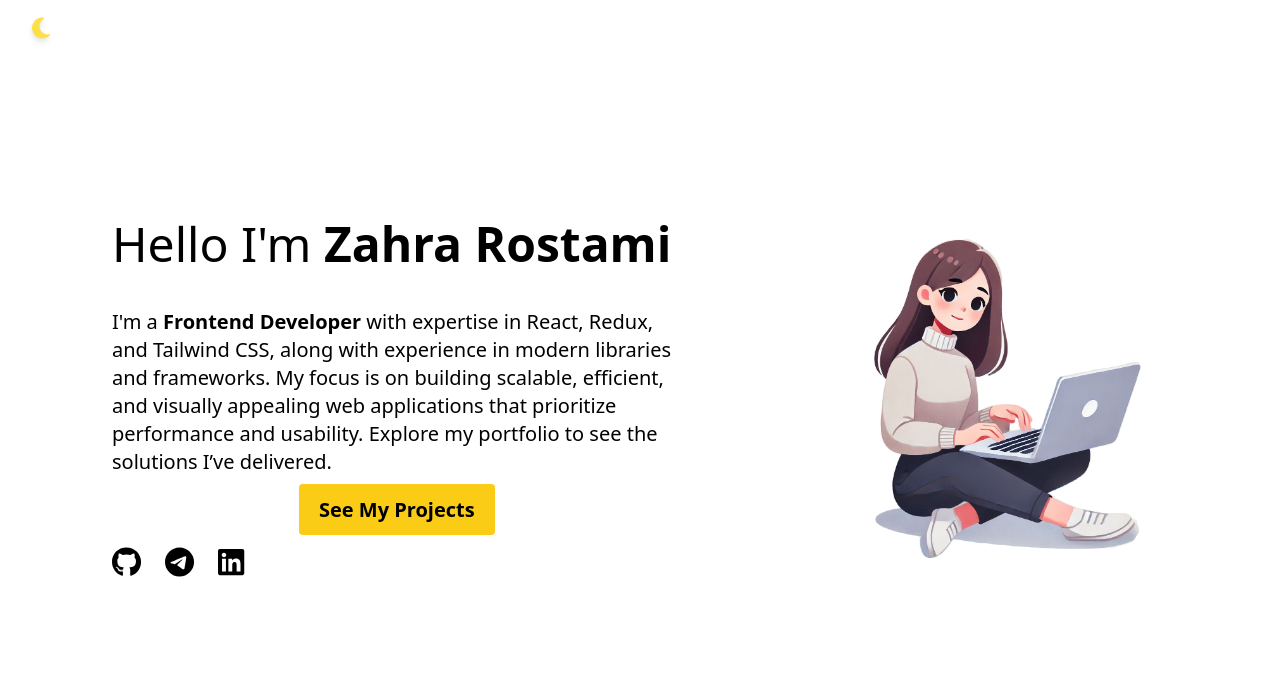
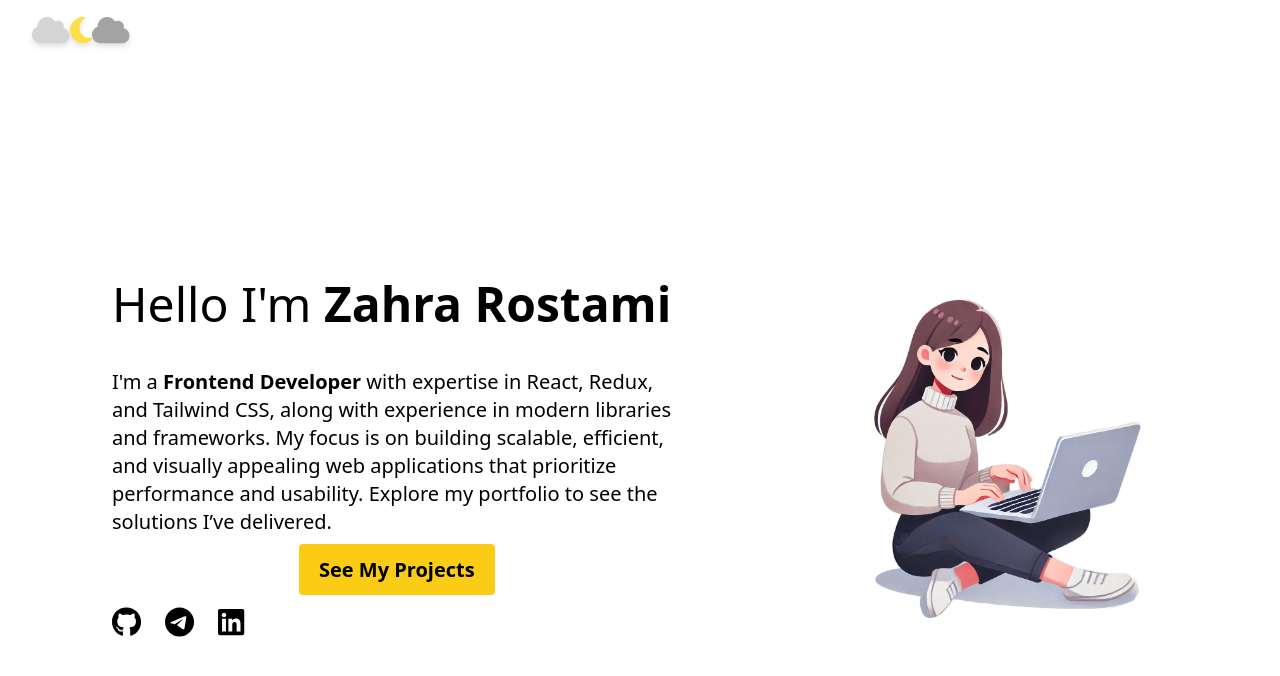
Before and after one commit to zahraRostami1999/portfolio, a React (Vite) app in the folder portfolio/: page / in a window 1280 px wide. Shown: the top 676 px of the page. Built offline with nearby package versions, Linux system fonts and the light colour scheme.

Commit message:
edit Header: remove extra code and add logo

```diff
--- a/portfolio/src/components/Header.jsx
+++ b/portfolio/src/components/Header.jsx
@@ -1,23 +1,16 @@
-import NavBar from "./NavBar";
 import { FontAwesomeIcon } from '@fortawesome/react-fontawesome';
-import { faBars,faMoon } from '@fortawesome/free-solid-svg-icons';
-import { useState } from "react";
+import { faMoon, faCloud } from '@fortawesome/free-solid-svg-icons';
 import { Link } from "react-router-dom";
 
 const Header = () => {
-
-    const [isMenuOpen, setIsMenuOpen] = useState(false);
-
-    const toggleMenu = () => {
-        setIsMenuOpen(isMenuOpen => !isMenuOpen);
-    }
-
     return (
         <>
-            <div className="flex fixed justify-between items-center text-black py-3 px-8 md:px-20 lg:px-8 w-full xl:w-1/6 lg:w-1/3 md:w-5/6 drop-shadow-md">
-                <div className="text-2xl text-yellow-300">
+            <div className="flex justify-between items-center text-black py-3 px-8 md:px-20 lg:px-8 w-full xl:w-1/6 lg:w-1/3 md:w-5/6 drop-shadow-md">
+                <div className="lg:text-3xl md:text-2xl sm:text-2xl text-xl">
                     <Link to="/">
-                    <FontAwesomeIcon icon={faMoon}/>
+                        <FontAwesomeIcon className='text-neutral-300' icon={faCloud} />
+                        <FontAwesomeIcon className='text-yellow-300' icon={faMoon} />
+                        <FontAwesomeIcon className='text-neutral-400' icon={faCloud} />
                     </Link>
                 </div>
             </div>
```
